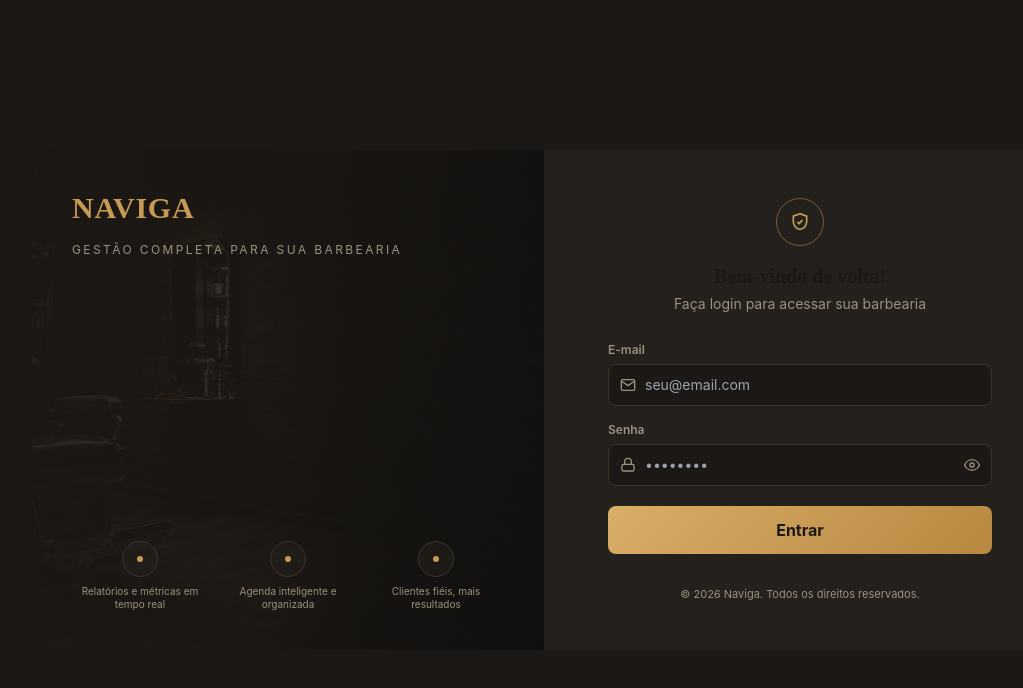
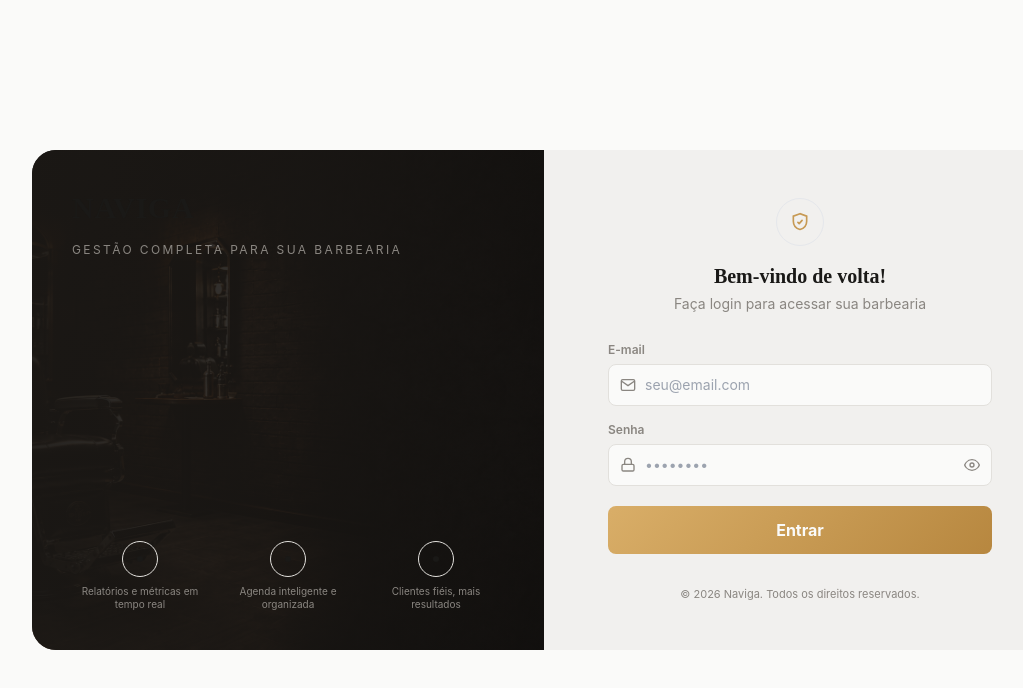
Before and after one commit to almadawesley-hub/barberflow-app, a Next.js app: page /login in a window 1280 px wide. Shown: the top 688 px of the page, without its empty margins (96-1119 px from the left). Built offline with nearby package versions, Linux system fonts and the light colour scheme.

Commit message:
Update tailwind.config.ts

```diff
--- a/tailwind.config.ts
+++ b/tailwind.config.ts
@@ -1,17 +1,19 @@
 import type { Config } from "tailwindcss";
 
 const config: Config = {
+  darkMode: "class",
   content: ["./app/**/*.{ts,tsx}", "./components/**/*.{ts,tsx}"],
   theme: {
     extend: {
       colors: {
-        ink: "#1B1815",
-        "ink-soft": "#24201B",
-        "ink-line": "#3A342C",
-        ivory: "#EDE5D6",
-        muted: "#9C917E",
-        brass: "#C79A54",
-        sage: "#6E7E58",
+        ink: "var(--color-ink)",
+        "ink-soft": "var(--color-ink-soft)",
+        "ink-line": "var(--color-ink-line)",
+        ivory: "var(--color-ivory)",
+        muted: "var(--color-muted)",
+        brass: "var(--color-brass)",
+        "brass-contrast": "var(--color-brass-contrast)",
+        sage: "var(--color-sage)",
       },
       fontFamily: {
         display: ["Fraunces", "serif"],
```
